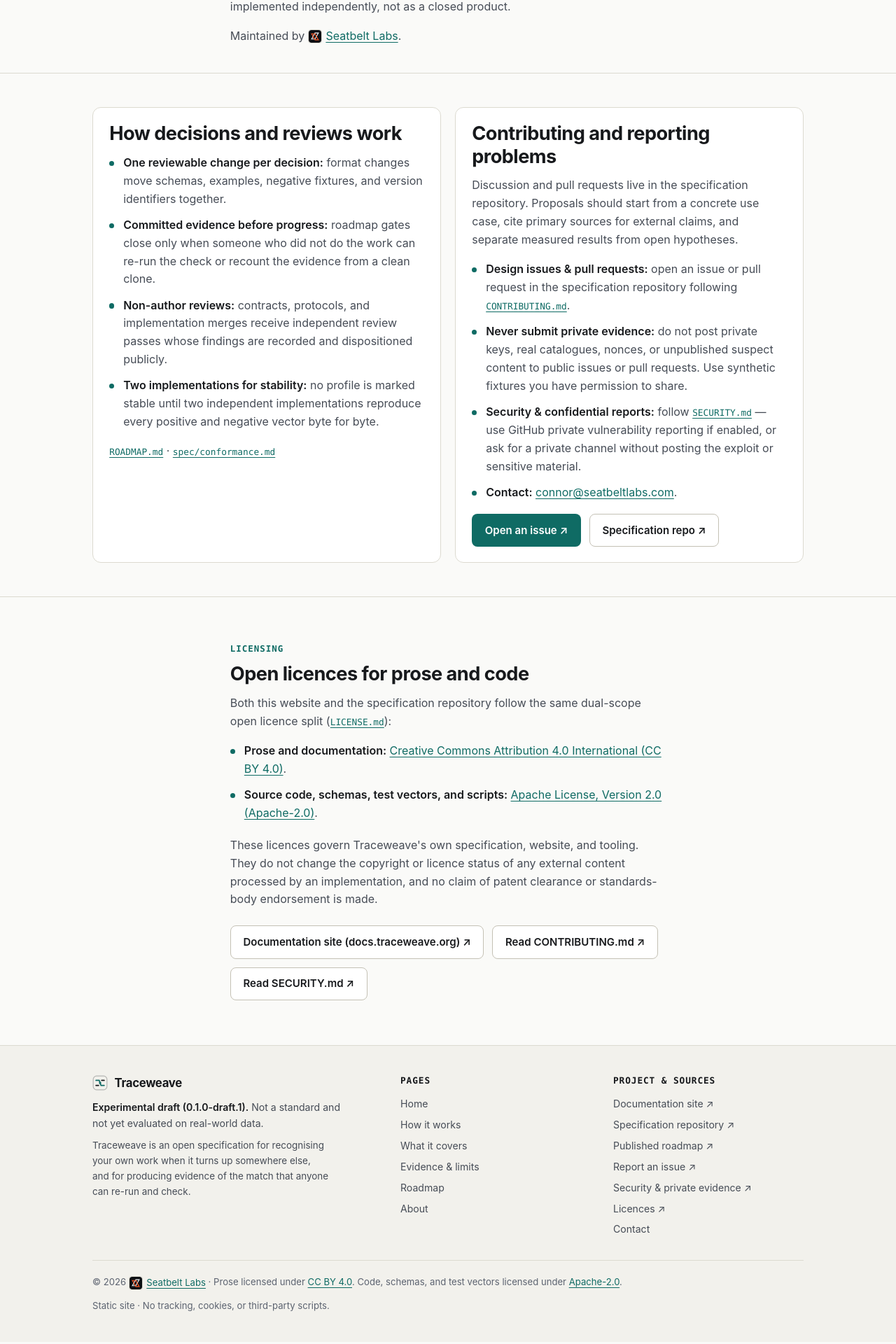
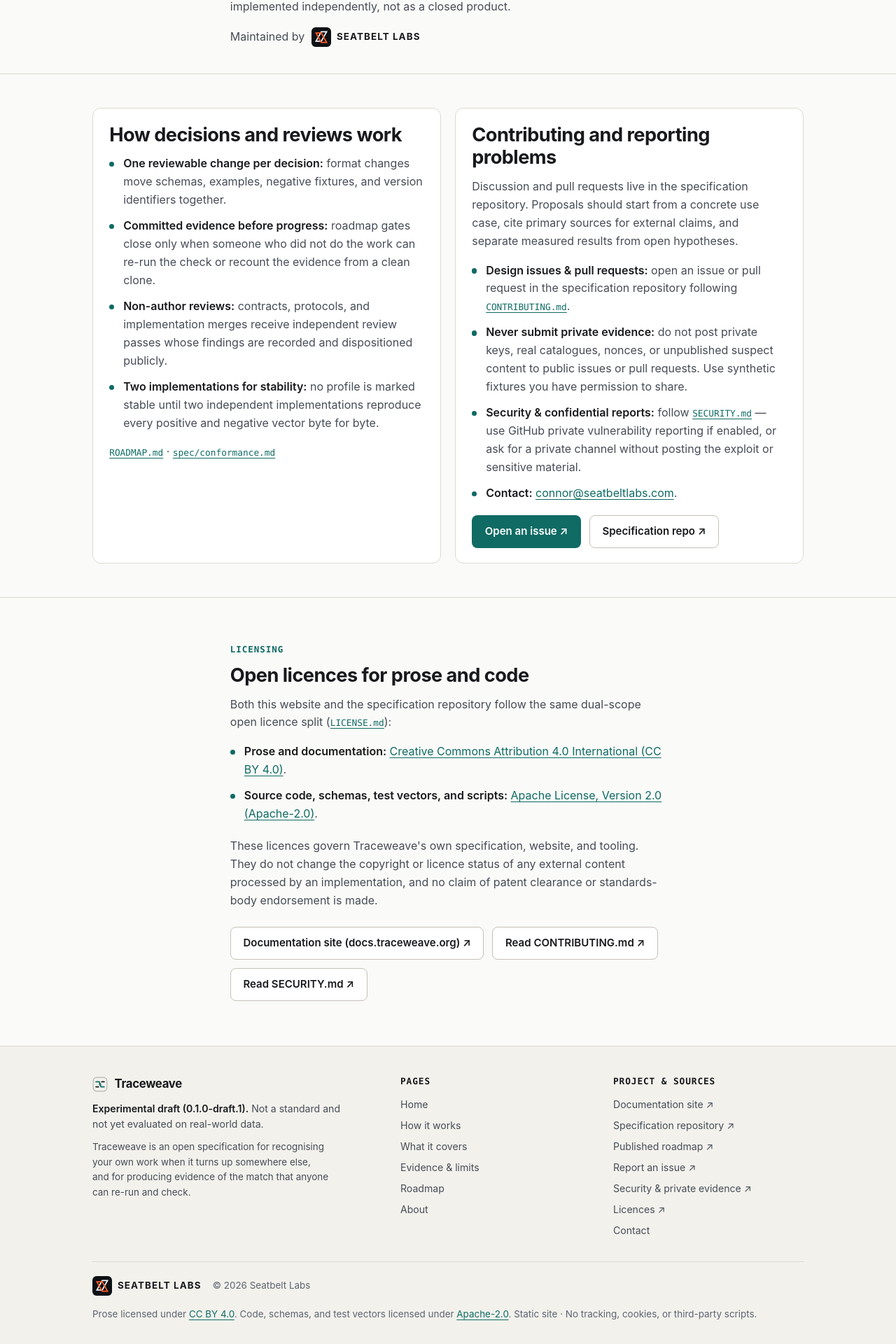
Before and after one commit to connorburgess/traceweave-web, a Next.js app: page /about in a window 1280 px wide. Shown: the part 464-2384 px from the top of the page at 70% size. Built offline with nearby package versions, Linux system fonts and the light colour scheme.

Commit message:
Render 28px Seatbelt Labs mark with dark-mode plate and wordmark

```diff
--- a/src/app/about/page.tsx
+++ b/src/app/about/page.tsx
@@ -1,5 +1,5 @@
 import type { Metadata } from "next";
-import Image from "next/image";
+import { SeatbeltLabsMark } from "@/components/SeatbeltLabsMark";
 import { SourceLink } from "@/components/SourceLink";
 import { DOCS_URL, SPEC_ISSUES_URL, SPEC_TREE_URL, specUrl } from "@/lib/sources";
 
@@ -30,23 +30,18 @@ export default function AboutPage() {
             implementations in Rust and Go exist as evidence that the specification can be
             implemented independently, not as a closed product.
           </p>
-          <p style={{ marginBottom: 0 }}>
-            Maintained by{" "}
+          <p className="maintained-by">
+            <span>Maintained by</span>
             <a
               href="https://seatbeltlabs.com"
               rel="noopener noreferrer"
               className="seatbelt-link"
             >
-              <Image
-                src="/brand/seatbelt-labs-mark.svg"
-                alt=""
-                width={20}
-                height={20}
-                className="seatbelt-mark"
-              />
-              <span>Seatbelt Labs</span>
+              <span className="seatbelt-mark-plate">
+                <SeatbeltLabsMark />
+              </span>
+              <span className="seatbelt-wordmark">SEATBELT LABS</span>
             </a>
-            .
           </p>
         </div>
       </section>
--- a/src/app/globals.css
+++ b/src/app/globals.css
@@ -662,25 +662,70 @@ tbody tr:last-child td {
   flex-wrap: wrap;
   justify-content: space-between;
   align-items: center;
-  gap: 0.75rem 1.5rem;
-  font-size: 0.82rem;
+  gap: 1rem 1.5rem;
+  font-size: 0.84rem;
   color: var(--ink-subtle);
+}
+
+.footer-credit {
+  display: flex;
+  flex-wrap: wrap;
+  align-items: center;
+  gap: 0.65rem 1rem;
+}
+
+.maintained-by {
+  display: inline-flex;
+  flex-wrap: wrap;
+  align-items: center;
+  gap: 0.6rem;
+  margin-bottom: 0;
 }
 
 .seatbelt-link {
   display: inline-flex;
   align-items: center;
-  gap: 0.35rem;
+  gap: 8px;
+  color: var(--ink);
+  text-decoration: none;
   vertical-align: middle;
 }
 
+.seatbelt-link:hover {
+  color: var(--accent);
+}
+
+.seatbelt-link:hover .seatbelt-wordmark {
+  text-decoration: underline;
+  text-underline-offset: 0.2em;
+}
+
+.seatbelt-mark-plate {
+  display: inline-flex;
+  align-items: center;
+  justify-content: center;
+  border-radius: 6px;
+  flex-shrink: 0;
+}
+
+:root[data-theme="dark"] .seatbelt-mark-plate {
+  padding: 2px;
+  background: #e6ebf0;
+  border-radius: 8px;
+}
+
 .seatbelt-mark {
-  display: inline-block;
-  width: 20px;
-  height: 20px;
-  border-radius: 4px;
-  border: 1px solid var(--border);
+  display: block;
+  width: 28px;
+  height: 28px;
   flex-shrink: 0;
+}
+
+.seatbelt-wordmark {
+  font-size: 0.84rem;
+  font-weight: 650;
+  letter-spacing: 0.08em;
+  line-height: 1;
 }
 
 /* Reduced motion */
--- /dev/null
+++ b/src/components/SeatbeltLabsMark.tsx
@@ -0,0 +1,18 @@
+export function SeatbeltLabsMark() {
+  return (
+    <svg
+      xmlns="http://www.w3.org/2000/svg"
+      viewBox="0 0 48 48"
+      width={28}
+      height={28}
+      aria-hidden="true"
+      className="seatbelt-mark"
+    >
+      <rect width="48" height="48" rx="10" fill="#0d1014" />
+      <g fill="none" stroke="#f5f7fa" strokeWidth="3">
+        <path d="M11 34 24 11h13L24 34H11Z" />
+        <path d="m11 14 13 23h13L24 14H11Z" stroke="#ff5a26" />
+      </g>
+    </svg>
+  );
+}
--- a/src/components/SiteFooter.tsx
+++ b/src/components/SiteFooter.tsx
@@ -1,5 +1,5 @@
-import Image from "next/image";
 import Link from "next/link";
+import { SeatbeltLabsMark } from "@/components/SeatbeltLabsMark";
 import { TraceweaveMark } from "@/components/TraceweaveMark";
 import { SPEC_DRAFT_VERSION } from "@/data/facts";
 import { DOCS_URL, SPEC_ISSUES_URL, SPEC_TREE_URL, specUrl } from "@/lib/sources";
@@ -90,23 +90,21 @@ export function SiteFooter() {
         </div>
 
         <div className="footer-bottom">
-          <div>
-            © 2026{" "}
+          <div className="footer-credit">
             <a
               href="https://seatbeltlabs.com"
               rel="noopener noreferrer"
               className="seatbelt-link"
             >
-              <Image
-                src="/brand/seatbelt-labs-mark.svg"
-                alt=""
-                width={20}
-                height={20}
-                className="seatbelt-mark"
-              />
-              <span>Seatbelt Labs</span>
-            </a>{" "}
-            · Prose licensed under{" "}
+              <span className="seatbelt-mark-plate">
+                <SeatbeltLabsMark />
+              </span>
+              <span className="seatbelt-wordmark">SEATBELT LABS</span>
+            </a>
+            <span>© 2026 Seatbelt Labs</span>
+          </div>
+          <div>
+            Prose licensed under{" "}
             <a href={specUrl("LICENSES/CC-BY-4.0.txt")} rel="noopener noreferrer">
               CC BY 4.0
             </a>
@@ -114,10 +112,7 @@ export function SiteFooter() {
             <a href={specUrl("LICENSES/Apache-2.0.txt")} rel="noopener noreferrer">
               Apache-2.0
             </a>
-            .
-          </div>
-          <div>
-            Static site · No tracking, cookies, or third-party scripts.
+            . Static site · No tracking, cookies, or third-party scripts.
           </div>
         </div>
       </div>
```
Also changed, not shown: scripts/check-content.mjs (+4 -4 lines).
